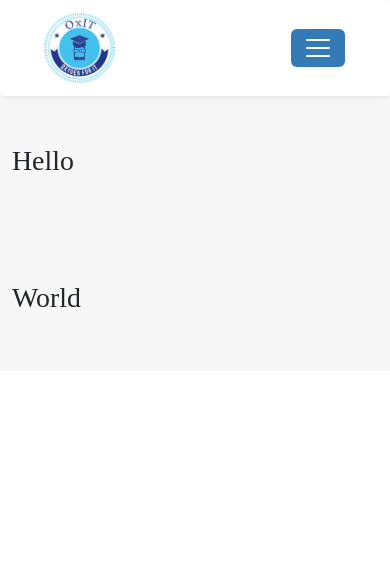
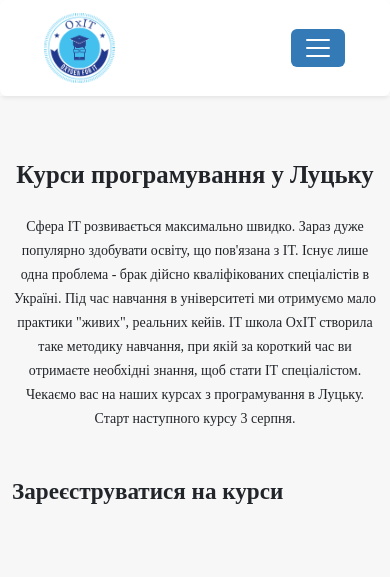
Before and after one commit to Solidarov/landing-page-oxit, a website: page src/index.html in a window 390 px wide. Drawn offline with Linux system fonts and the light colour scheme.

Commit message:
feat: Enhance responsive layout with proper column spacing
Added proper spacing between content columns using Bootstrap margin
utilities (me-lg-4, ms-lg-4). Improved text section with vertical centering
and responsive behavior. Added registration section heading with consistent
styling. Ensured proper column structure across all screen sizes.

```diff
--- a/src/index.html
+++ b/src/index.html
@@ -12,7 +12,7 @@
 </head>
 <body>
   <header class="shadow-sm rounded sticky-top bg-white">
-    <div class="container-fluid">
+    <div class="container">
       <div class="row">
         <div class="col-1"></div>
         <div class="col-10">
@@ -54,17 +54,41 @@
       </div>
     </div>
   </header>
-    <div class="container-fluid bg-secondary">
+  <section class="py-5 bg-secondary">
+    <div class="container">
       <div class="row">
         <div class="col-1"></div>
-            <div class="col-lg-5 col-12 py-5">
-              <h1>Hello</h1>
+        <div class="col-lg-5 col-12 py-3 me-lg-4 d-flex flex-column justify-content-center text-center">
+          <h2 class="mb-4">
+            <strong>
+              Курси програмування у Луцьку
+            </strong>
+          </h2>
+          <p >
+            <small>
+              Сфера IT розвивається максимально швидко. Зараз дуже
+              популярно здобувати освіту, що пов'язана з IT. Існує лише
+              одна проблема - брак дійсно кваліфікованих спеціалістів в
+              Україні. Під час навчання в університеті ми отримуємо
+              мало практики "живих", реальних кейів. IT школа OxIT
+              створила таке методику навчання, при якій за короткий
+              час ви отримаєте необхідні знання, щоб стати IT
+              спеціалістом. Чекаємо вас на наших курсах з
+              програмування в Луцьку. Старт наступного курсу 3 серпня.
+            </small>
+          </p>
         </div>
-            <div class="col-lg-5 col-12 py-5">
-              <h1>World</h1>
+
+        <div class="col-lg-5 col-12 py-3 ms-lg-4">
+          <h3>
+            <strong>
+              Зареєструватися на курси
+            </strong>
+          </h3>
         </div>
         <div class="col-1"></div>
       </div>
     </div>
+  </section>
 </body>
 </html>
--- a/src/styles/main.scss
+++ b/src/styles/main.scss
@@ -4,14 +4,12 @@
 // Include any default variable overrides here (though functions won't be available)
 $primary: #337AB7;
 $secondary: #F7F7F7;
+$font-family-base: "OpenSans";
+$font-size-base: 1rem;
 
 @import "../../node_modules/bootstrap/scss/bootstrap.scss";
 
 // Then add additional custom code here
-body{
-  font-family: "OpenSans";
-  font-size: 16px;
-}
 .nav-item{
   font-size: small;
   margin: 7px;
```
Also changed, not shown: src/styles/main.css. Lines whose indentation alone changed are shown as unchanged.
